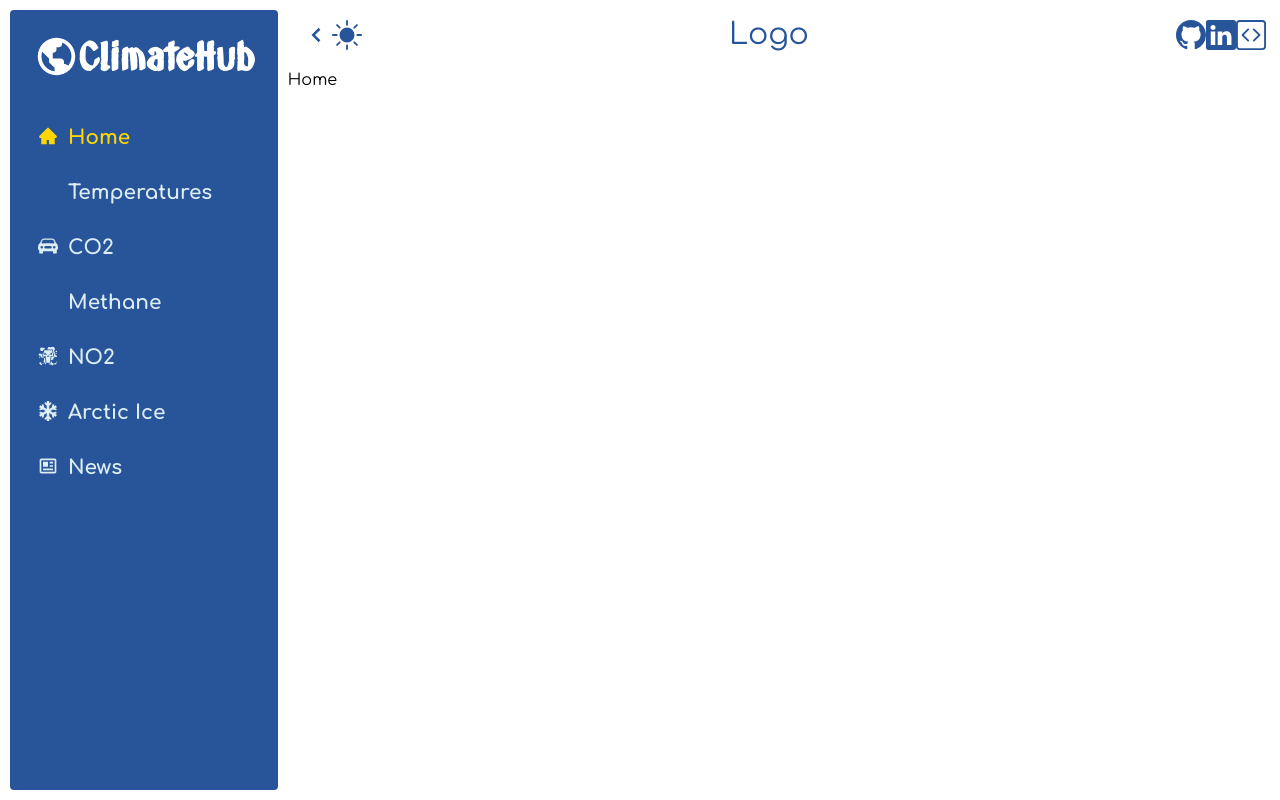
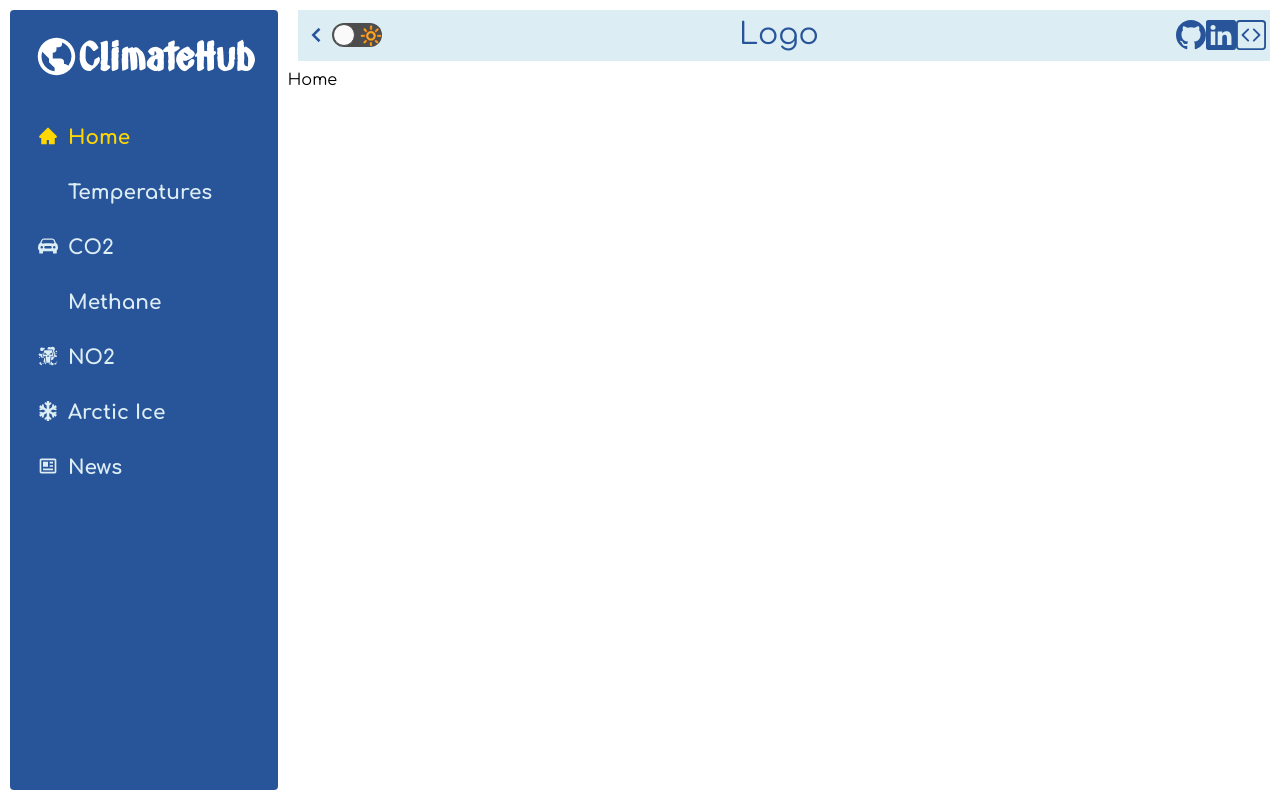
Before and after one commit to flavio-pinto/climate-hub, a React (Vite) app: page / in a window 1280 px wide. Built offline with nearby package versions, Linux system fonts and the light colour scheme; some icons are missing.

Commit message:
[FEAT] Toggle dark mode

```diff
--- a/package.json
+++ b/package.json
@@ -17,7 +17,8 @@
     "react-bootstrap": "^2.9.0",
     "react-dom": "^18.2.0",
     "react-icons": "^4.11.0",
-    "react-router-dom": "^6.16.0"
+    "react-router-dom": "^6.16.0",
+    "react-toggle": "^4.1.3"
   },
   "devDependencies": {
     "@types/react": "^18.2.15",
--- /dev/null
+++ b/src/component/Header/DarkModeToggleOverride.css
@@ -0,0 +1,21 @@
+.react-toggle--checked .react-toggle-track {
+  background-color: #ffffff;
+}
+
+.react-toggle:hover:not(.react-toggle--disabled) .react-toggle-track {
+  background-color: #28559A;
+}
+
+.react-toggle-track-check,
+.react-toggle-track-x {
+  font-size: 18px;
+  top: 12px;
+}
+
+.react-toggle-track-check {
+  left: 5px;
+}
+
+.react-toggle-track-x {
+  right: 12px;
+}
--- a/src/component/Header/Header.module.css
+++ b/src/component/Header/Header.module.css
@@ -1,6 +1,6 @@
 .header {
   margin: 10px;
-  background-color: transparent;
+  background-color: var(--bg-col-secondary);
   font-size: 30px;
   color: var(--txt-col-secondary);
 }
--- a/src/component/Header/Header.tsx
+++ b/src/component/Header/Header.tsx
@@ -1,36 +1,42 @@
-import { BiChevronLeft } from "react-icons/bi"
-import { BsFillSunFill, BsFillMoonStarsFill, BsGithub, BsLinkedin, BsCodeSquare } from "react-icons/bs"
-import styles from "./Header.module.css"
+import { BiChevronLeft } from "react-icons/bi";
+import { BsGithub, BsLinkedin, BsCodeSquare } from "react-icons/bs";
+import Toggle from 'react-toggle'
+import 'react-toggle/style.css'
+import './DarkModeToggleOverride.css'
+import styles from "./Header.module.css";
 
 type Props = {
-  darkMode: boolean
-  setDarkMode: React.Dispatch<React.SetStateAction<boolean>>
-}
+  darkMode: boolean;
+  setDarkMode: React.Dispatch<React.SetStateAction<boolean>>;
+};
 
 const Header: React.FC<Props> = (props: Props) => {
+  const toggleDarkMode = () => {
+    props.setDarkMode(!props.darkMode);
+  };
+
   return (
-    <header className={`${styles.header} d-flex justify-content-between align-items-center px-1 py-2`}>
+    <header
+      className={`${styles.header} d-flex justify-content-between align-items-center px-1 py-2`}
+    >
       <div className={`${styles.headerLeft} d-flex align-items-center`}>
         <BiChevronLeft />
-        {/* <BsFillSunFill />
-        <BsFillMoonStarsFill /> */}
-        {props.darkMode ? (
-          <BsFillMoonStarsFill onClick={() => props.setDarkMode(false)} />
-        ) : (
-          <BsFillSunFill onClick={() => props.setDarkMode(true)} />
-        )}
+        <Toggle
+          checked={props.darkMode}
+          onChange={toggleDarkMode}
+          icons={{ checked: "🌙", unchecked: "🔆" }}
+          aria-label="Dark mode toggle"
+          className={`${styles.toggleIcons}`}
+        />
       </div>
-      <div className={`${styles.headerCenter}`}>
-        Logo
-      </div>
+      <div className={`${styles.headerCenter}`}>Logo</div>
       <div className={`${styles.headerRight} d-flex align-items-center`}>
         <BsGithub />
         <BsLinkedin />
         <BsCodeSquare />
       </div>
+    </header>
+  );
+};
 
-    </header>
-  )
-}
-
-export default Header
+export default Header;
```
Also changed, not shown: 1 other file (tests, documents, lock files or other folders).
